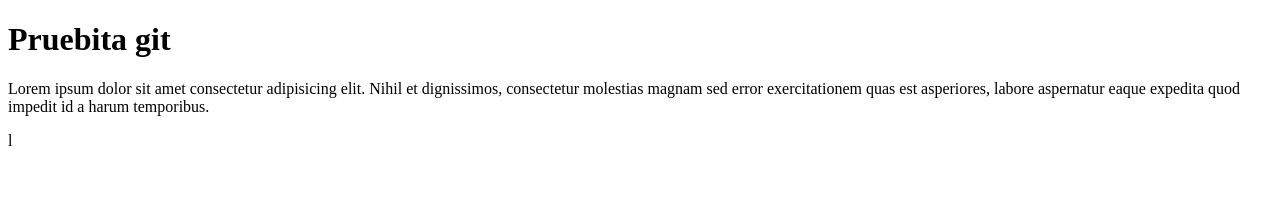
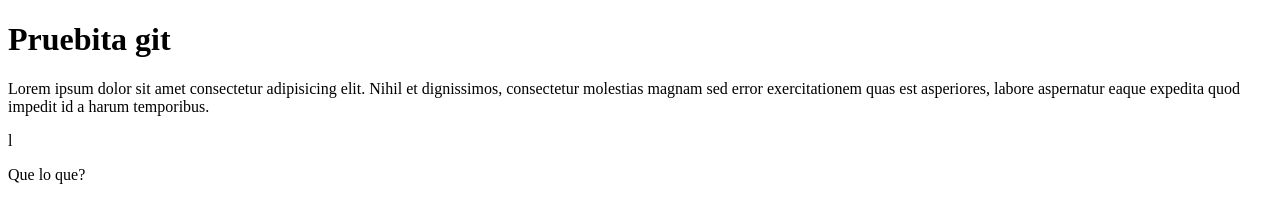
Before and after one commit to Alejandraqt/RepositorioPrueba, a plain HTML site: page index.html in a window 1280 px wide. Drawn offline with Linux system fonts and the light colour scheme.

Commit message:
agregue un que lo que?

```diff
--- a/index.html
+++ b/index.html
@@ -9,5 +9,6 @@
     <h1>Pruebita git</h1>
     <p>Lorem ipsum dolor sit amet consectetur adipisicing elit. Nihil et dignissimos, consectetur molestias magnam sed error exercitationem quas est asperiores, labore aspernatur eaque expedita quod impedit id a harum temporibus.</p>
     <p>l</p>
+    <p>Que lo que?</p>
 </body>
 </html>
```
